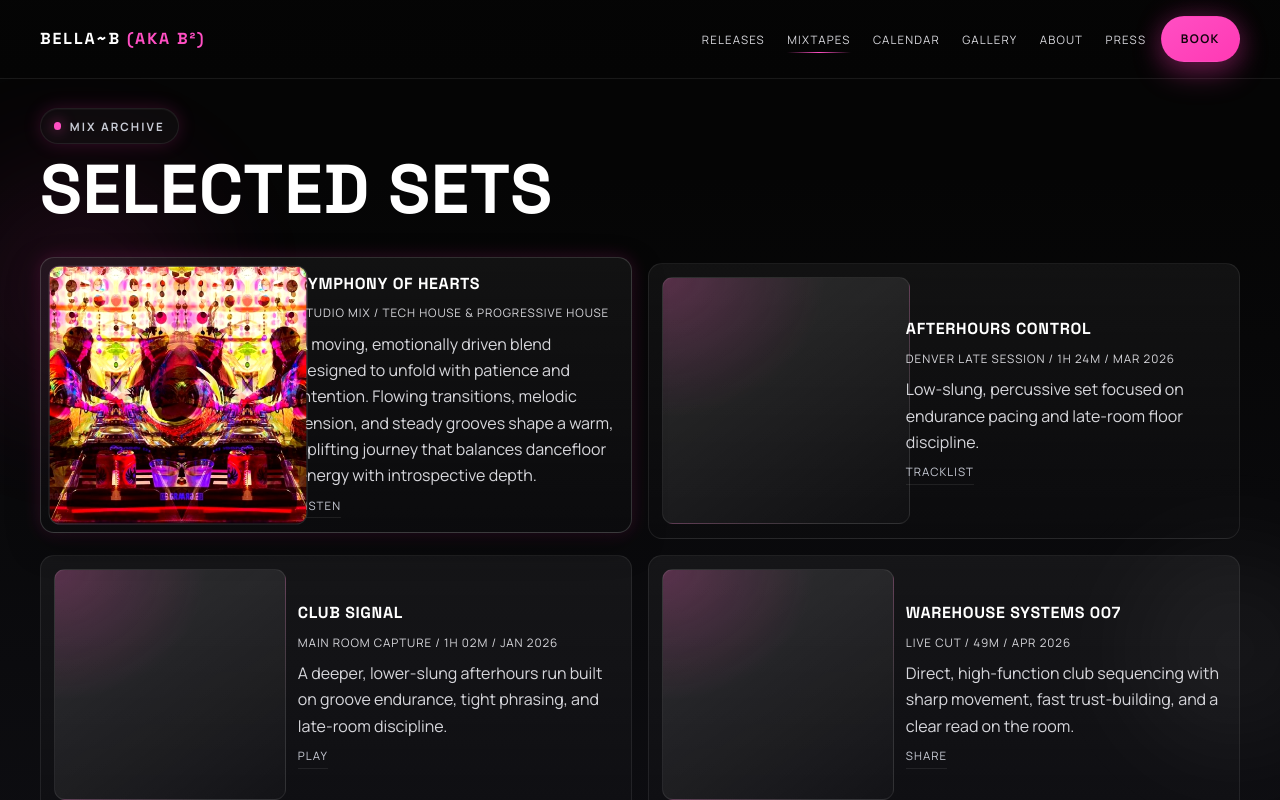
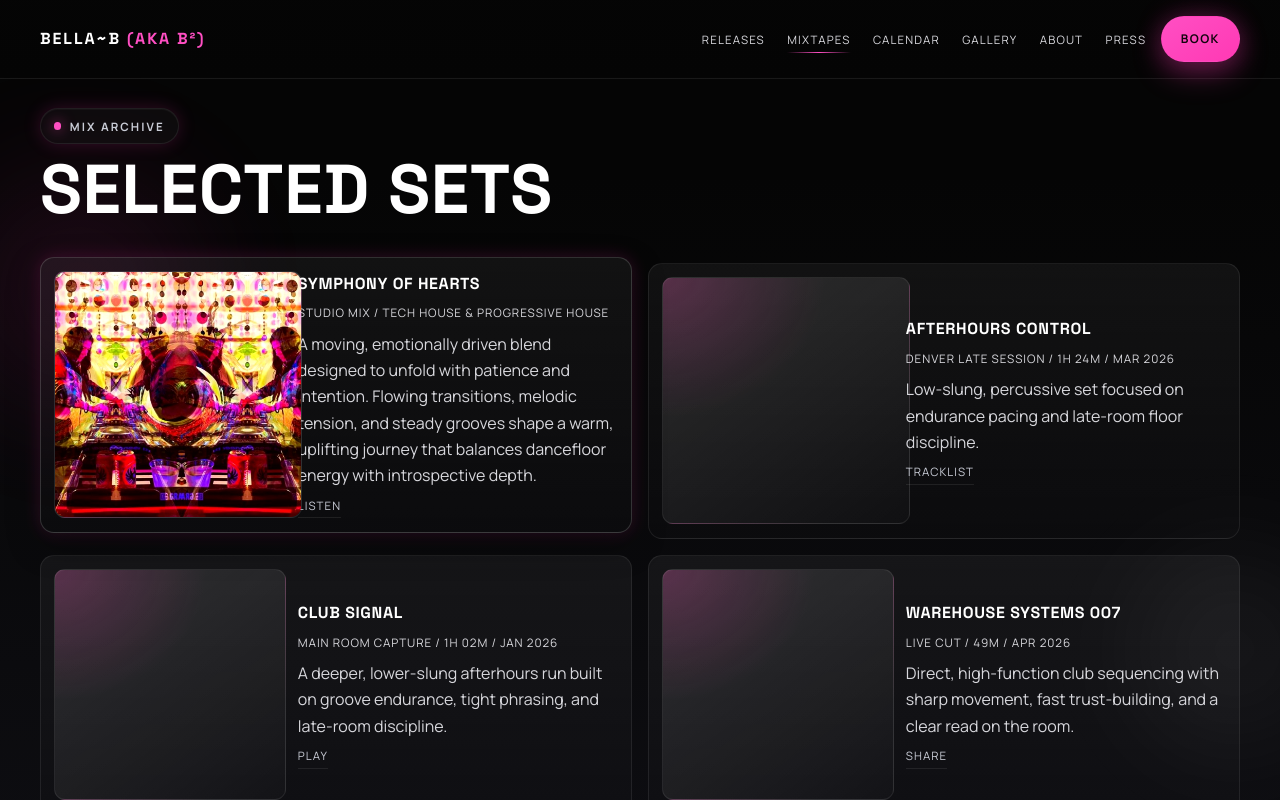
Before and after one commit to jasoncookdesign/djbellab, a plain HTML site: page mixtapes.html in a window 1280 px wide. In both pictures the pointer is over the picture 177 px from the left and 1610 px from the top of the page. Shown: the part 1210-2010 px from the top of the page. Drawn offline with Linux system fonts and the light colour scheme.

Commit message:
Correct mixtapes card layout

```diff
--- a/styles.css
+++ b/styles.css
@@ -1184,10 +1184,11 @@ img {
   width: 100%;
   height: 100%;
   object-fit: cover;
-}
-
-.mixtape-item:hover .mixtape-thumb,
-.mixtape-item:focus-within .mixtape-thumb {
+  transition: transform 340ms ease, filter 320ms ease;
+}
+
+.mixtape-item:hover .mixtape-thumb img,
+.mixtape-item:focus-within .mixtape-thumb img {
   transform: scale(1.045);
   filter: saturate(1.02) contrast(1.05);
   filter: contrast(1.08);
```
